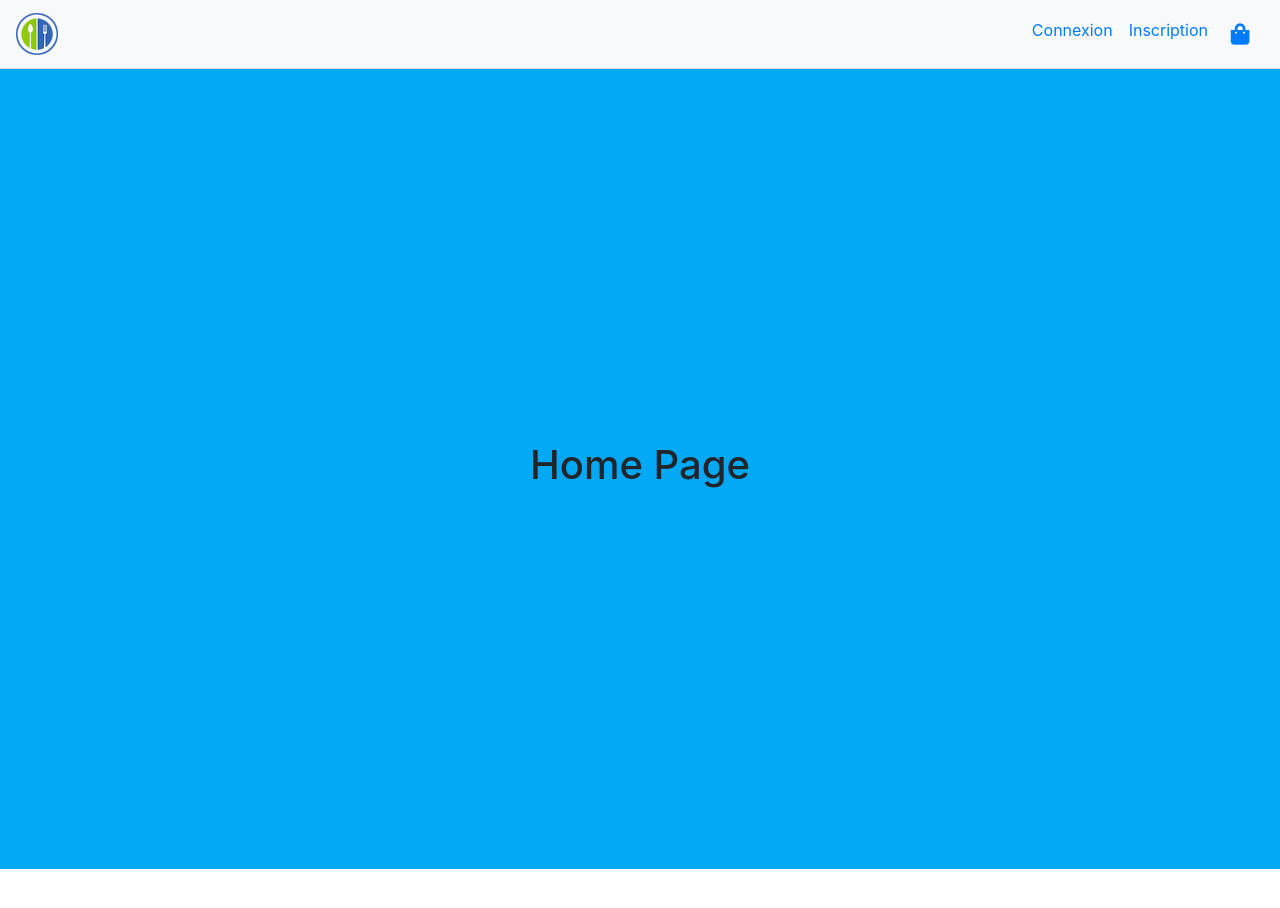
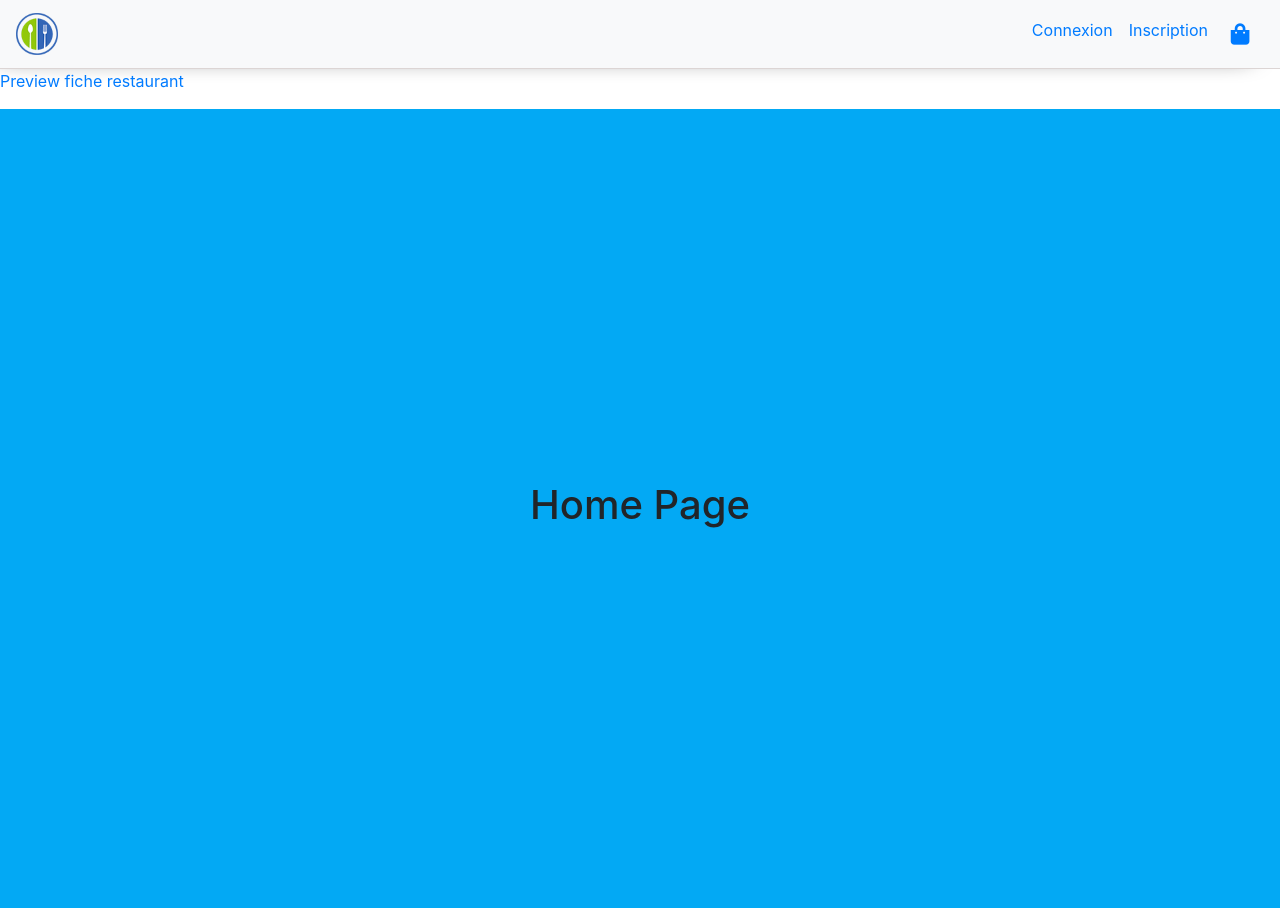
Before and after one commit to jeremd41/okmanger, a React (Create React App) app: page / in a window 1280 px wide. Before the commit the page ends 869 px from the top, so only its background shows below. Built offline with nearby package versions, Linux system fonts and the light colour scheme.

Commit message:
ajout line preview

```diff
--- a/src/containers/CardResto.js
+++ b/src/containers/CardResto.js
@@ -28,7 +28,7 @@ class CardResto extends Component{
                 <div className="columns is-multiline">
                     <img className="column is-half image is-600x480" src={burger1} alt="burger regime"/>
                     <div className="column is-half">
-                        <div className="columns is-gapless is-multiline">
+                        <div className="columns is-gapless is-multiline is-mobile">
                             <figure className="column is-6 image is-120x120">
                                 <img  src={burger1} alt="burger regime" />
                             </figure>
--- a/src/containers/Home.js
+++ b/src/containers/Home.js
@@ -1,10 +1,16 @@
 import React, {Component} from 'react';
+import {Link} from "react-router-dom"
 
 class Home extends Component {
     render() {
         return (
-            <div className="Login">
-                <h1>Home Page</h1>
+            <div>
+                <ul>
+                    <li><Link to="/cardrestau">Preview fiche restaurant</Link></li>
+                </ul>
+                <div className="Login">
+                    <h1>Home Page</h1>
+                </div>
             </div>
         );
     }
```
